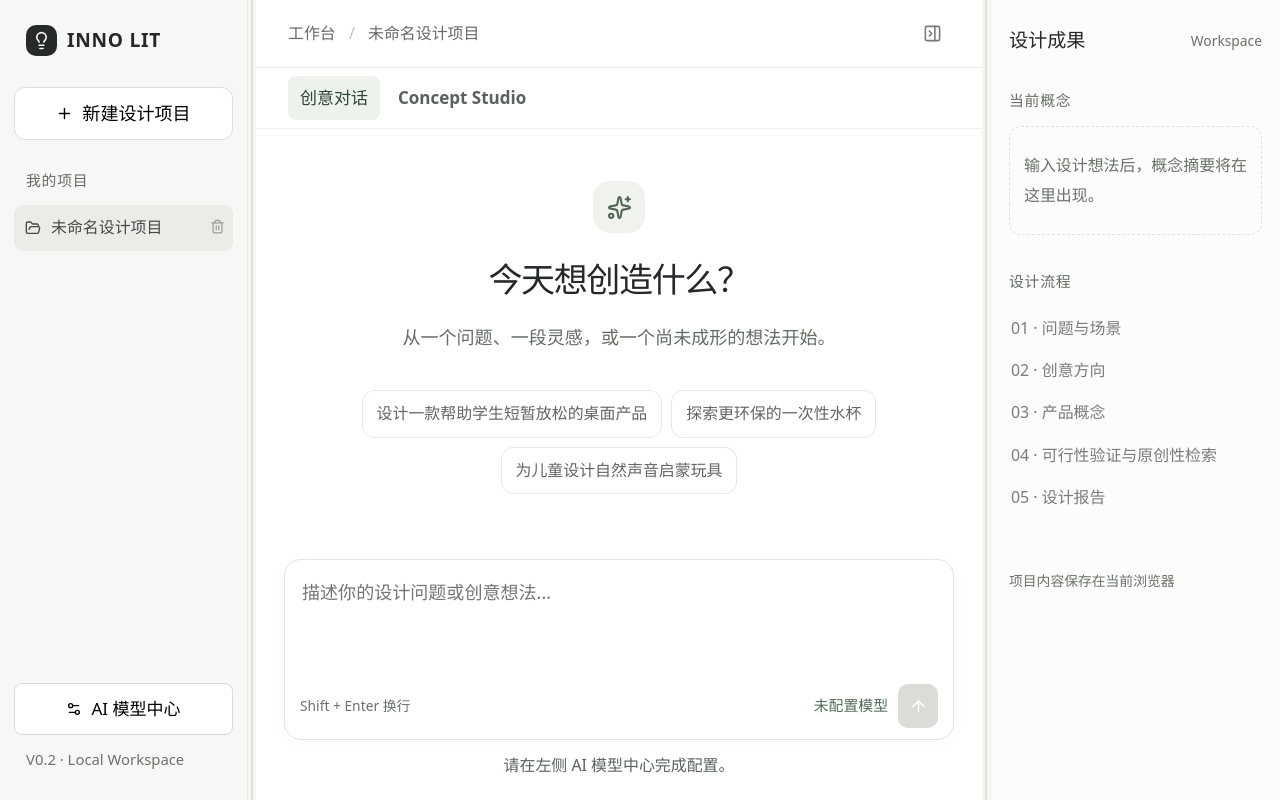
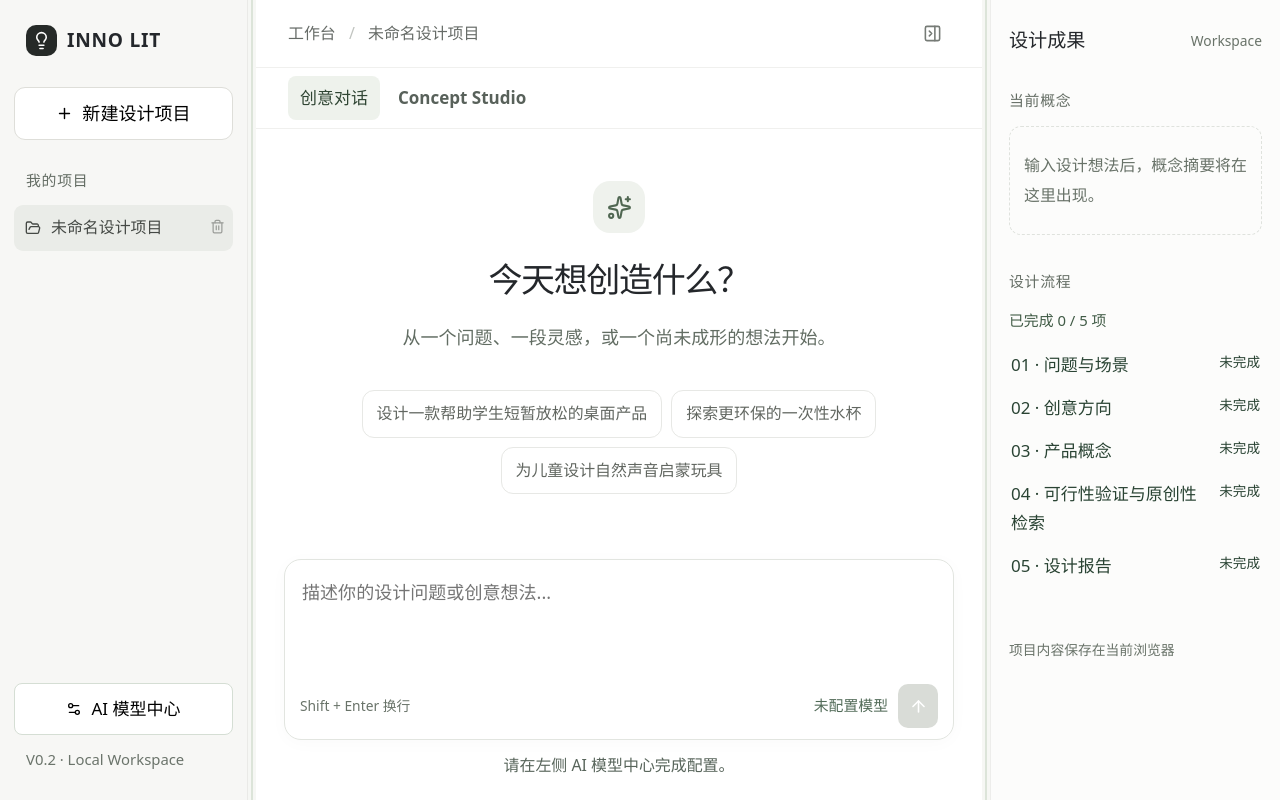
Before and after one commit to laring/INNOLIT, a React (Vite) app: page / in a window 1280 px wide. Built offline with nearby package versions, Linux system fonts and the light colour scheme.

Commit message:
feat: show evidence-based completion status in design workflow

```diff
--- a/src/App.css
+++ b/src/App.css
@@ -1117,3 +1117,10 @@ figcaption,
 @media (max-width: 800px) { .panel-resize-handle { display: none; } }
 
 .sidebar .project-list { min-height: 0; }
+
+.process-list {list-style:none;margin:0;padding:8px 2px;color:#294333}
+.process-step {display:flex;align-items:flex-start;justify-content:space-between;gap:12px;line-height:1.65}
+.process-step.is-complete {color:#747b75}
+.process-state {flex-shrink:0;font-size:.8rem;white-space:nowrap}
+.process-step[aria-current="step"] .process-state {font-weight:700}
+.process-summary {font-size:.875rem;color:#405b46;margin:10px 0}
--- a/src/App.tsx
+++ b/src/App.tsx
@@ -1,3 +1,4 @@
+import {designProgress} from './designProgress'
 import { useModelConfig } from './useModelConfig'
 
 import { useEffect, useState, useRef } from 'react'
@@ -225,6 +226,8 @@ function resetWorkflowSettings(task: WorkflowTask) {
     }))
   }
 
+  const progress=designProgress(activeProject)
+  const nextStep=progress.findIndex(step=>!step.done)
   const latestIdea = [...activeProject.messages]
     .reverse()
     .find(message => message.role === 'user')
@@ -484,13 +487,12 @@ function resetWorkflowSettings(task: WorkflowTask) {
 
           <div className="result-section">
             <div className="section-label">设计流程</div>
-            <div className="process-list">
-              <div>01 · 问题与场景</div>
-              <div>02 · 创意方向</div>
-              <div>03 · 产品概念</div>
-              <div>04 · 可行性验证与原创性检索</div>
-              <div>05 · 设计报告</div>
-            </div>
+            <p className="process-summary" role="status">已完成 {progress.filter(step=>step.done).length} / {progress.length} 项</p>
+            <ol className="process-list" aria-label="设计流程完成情况">
+              {progress.map((step,index)=><li key={step.title} className={step.done?'process-step is-complete':'process-step'} aria-current={index===nextStep?'step':undefined} title={step.detail}>
+                <span>{step.title}</span><span className="process-state">{step.done?'✓ 已完成':'未完成'}</span>
+              </li>)}
+            </ol>
           </div>
 
           <div className="results-footer">
--- /dev/null
+++ b/src/designProgress.ts
@@ -0,0 +1,23 @@
+import type {Project} from './projects.ts'
+import {getProjectStudio} from './projects.ts'
+import {sentenceLabels} from './concepts.ts'
+import {stepConfirmed} from './conceptDevelopment.ts'
+import {emptyPlanningInputs,planningContext,planningModules,planningTemplate} from './planningReport.ts'
+import {reportContext} from './reportModel.ts'
+export function designProgress(project:Project){
+ const studio=getProjectStudio(project),batch=studio.rounds[studio.activeRound],concept=batch?.concepts.find(item=>item.id===batch.selectedId)
+ const brief=studio.draft
+ const problem=Boolean(brief.problem.trim()&&brief.audience.trim()&&brief.scenario.trim())
+ const directions=Boolean(batch?.concepts.length)
+ const selected=Boolean(concept&&concept.title.trim()&&Object.keys(sentenceLabels).every(key=>concept.sentences[key as keyof typeof sentenceLabels]?.trim()))
+ const reviewed=Boolean(concept&&(stepConfirmed(concept,'validation')&&stepConfirmed(concept,'research')))
+ const planning=concept?.planningReport,report=planning?.product
+ const completeReport=Boolean(concept&&((concept.aiReport?.text.trim()&&concept.aiReport.contextKey===reportContext(concept))||(report&&report.contextKey===planningContext(concept,{...emptyPlanningInputs,...planning?.inputs})&&report.sections.length===planningModules.product.length&&report.sections.every((section,index)=>section.title.trim()&&section.body.trim()&&section.body.trim()!==planningTemplate('product',report.contextKey).sections[index]?.body.trim()))))
+ return [
+ {title:'01 · 问题与场景',done:problem,detail:'填写设计问题、目标用户和使用场景'},
+ {title:'02 · 创意方向',done:directions,detail:'在当前轮次生成或整理创意方向'},
+ {title:'03 · 产品概念',done:selected,detail:'选定方案并完善九句话概念'},
+ {title:'04 · 可行性验证与原创性检索',done:reviewed,detail:'完成当前方案的验证与检索资料并人工确认'},
+ {title:'05 · 设计报告',done:completeReport,detail:'保存内容完整、与当前资料一致的设计报告'},
+ ]
+}
```
Also changed, not shown: 2 other files (tests, documents, lock files or other folders).
